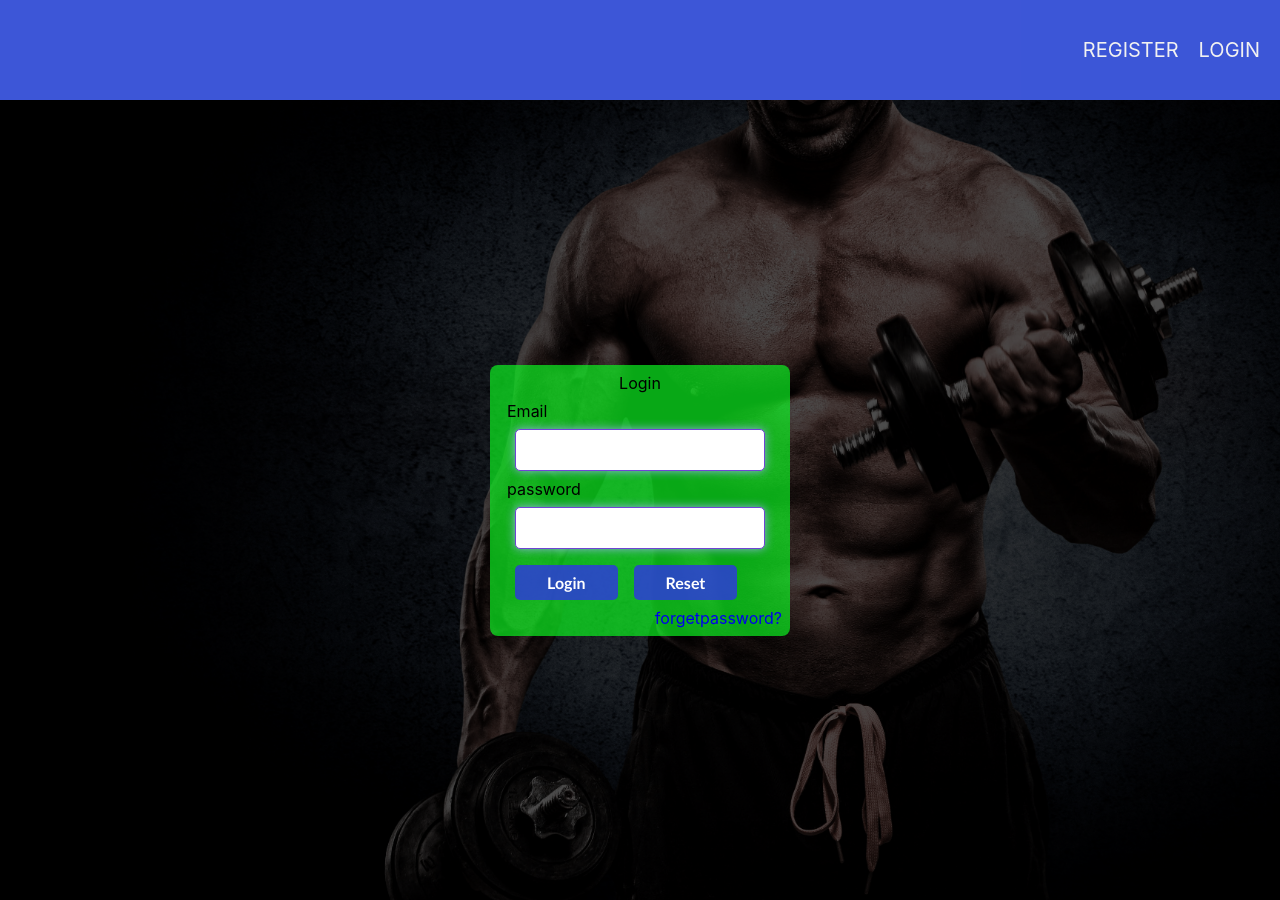
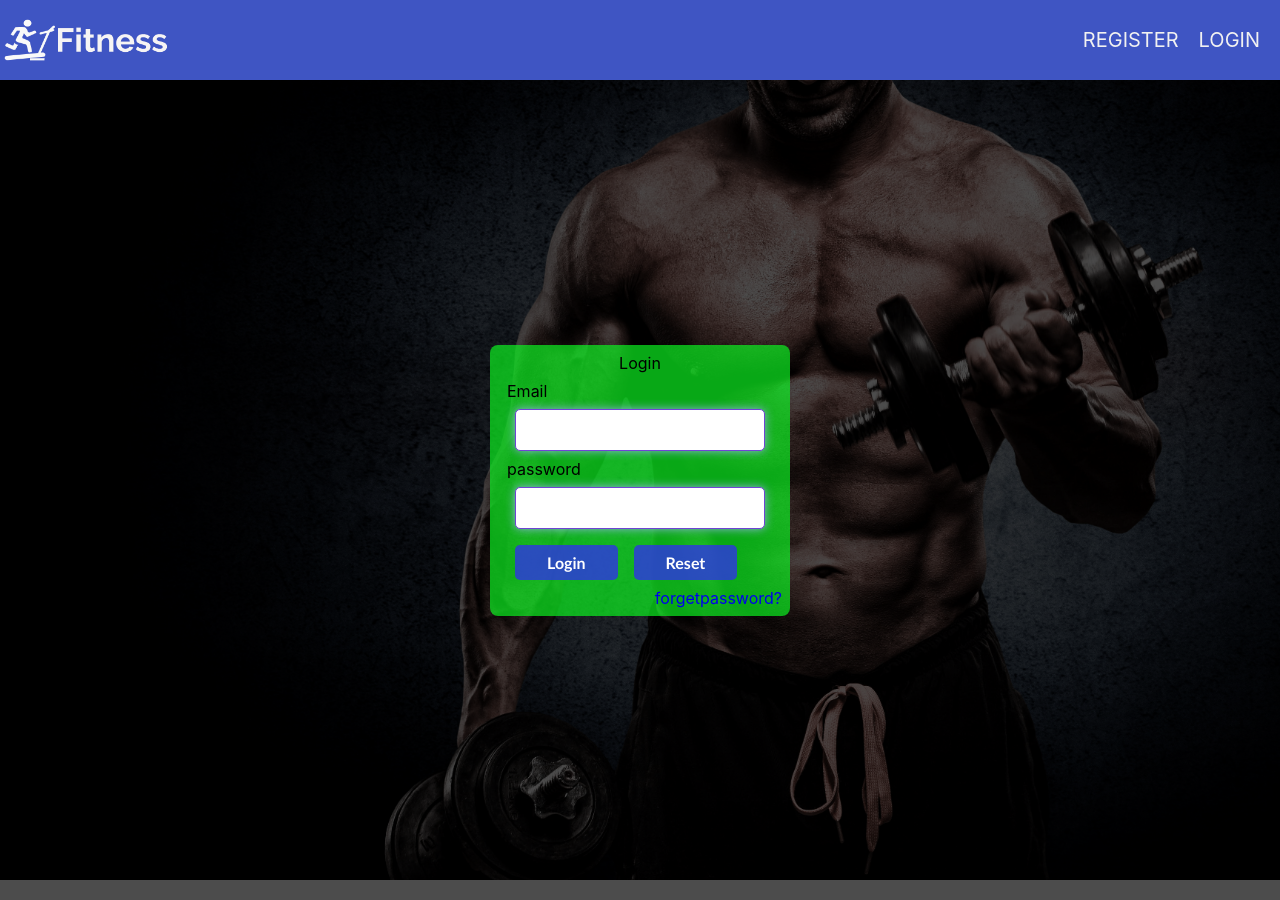
Before and after one commit to LAVAKUMAR-P/fitness_logger, a React (Create React App) app: page / in a window 1280 px wide. Built offline with nearby package versions, Linux system fonts and the light colour scheme.

Commit message:
logo added

```diff
--- a/src/components/Navbar.css
+++ b/src/components/Navbar.css
@@ -1,15 +1,19 @@
 nav {
     width: 100%;
-    height:100px;
+    height:80px;
     background:  hsla(230, 69%, 55%, 0.83);
     position: sticky;
     top: 0;
     margin-top: 0px;
+    display: flex;
+    justify-content: space-between;
+    align-items: center;
 }
-
+nav img{
+    height: 50px;
+}
 .list {
     list-style-type: none;
-    background:  hsla(230, 69%, 55%, 0.83);
     height: 100%;
     display: flex;
     justify-content: center;
@@ -45,12 +49,19 @@ a{
 
 
 @media screen and (max-width: 541px){
-    nav{
+    nav {
+        width: 100%;
         height:50px;
     }
+
     .list {
+        position: absolute;
+        width: 100vw;
+        height: 100vh;
+        background-color: hsla(230, 69%, 55%, 0.83);
         flex-direction: column;
         height: auto;
+        top:50px;
     }
     .items:nth-child(1){
         border-top: 1px solid rgba(255, 255, 255, 0.555);
--- a/src/components/Navbar.js
+++ b/src/components/Navbar.js
@@ -3,6 +3,7 @@ import './Navbar.css'
 import * as AiIcons from "react-icons/ai";
 import {NavbarData} from './Navbardata';
 import { Link } from 'react-router-dom';
+import Logo from "./images/Logofit.png"
 export default function Navbar() {
   const [toggleMenu, setToggleMenu] = useState(false)
   const [screenWidth, setScreenWidth] = useState(window.innerWidth)
@@ -28,6 +29,7 @@ export default function Navbar() {
 
   return (
     <nav>
+      <img src={Logo} alt="image"/>
       {(toggleMenu || screenWidth > 541) && (
       <ul className="list">
         {
--- a/src/components/Navbar_login.css
+++ b/src/components/Navbar_login.css
@@ -1,18 +1,89 @@
-.list2 {
+nav {
+    width: 100%;
+    height:80px;
+    background:  hsla(230, 69%, 55%, 0.83);
+    position: sticky;
+    top: 0;
+    margin-top: 0px;
+    display: flex;
+    justify-content: space-between;
+    align-items: center;
+}
+nav img{
+    height: 50px;
+}
+.list {
     list-style-type: none;
-    background:  hsla(230, 69%, 55%, 0.83);
     height: 100%;
     display: flex;
-    justify-content: end;
+    justify-content: center;
     align-items: center;
     position: relative;
 }
+.items {
+    margin-right: 20px;
+    font-size: 20px;
+    text-transform: uppercase;
+    color: #f1f1f1;
+    cursor: pointer;
+}
+
+.items:hover{
+    color: tomato;
+    text-decoration: none;
+}
+
+a{
+    text-decoration: none;
+}
+
+.btn {
+    display: none;
+    position: absolute;
+    right: 10px;
+    top: 5px;
+    padding: 5px;
+    color: #fff;
+    font-size: 3em;
+}
+
 
 @media screen and (max-width: 541px){
+    nav {
+        width: 100%;
+        height:50px;
+    }
 
-    .list2 {
+    .list {
+        position: absolute;
+        width: 100vw;
+        height: 100vh;
+        background-color: hsla(230, 69%, 55%, 0.83);
         flex-direction: column;
         height: auto;
+        top:50px;
+    }
+    .items:nth-child(1){
+        border-top: 1px solid rgba(255, 255, 255, 0.555);
+    }
+    .items {
+        width: 100%;
+        border-top: 1px solid rgba(255, 255, 255, 0.555);
+        text-align: center;
+        margin-right: 0px;
+        padding: 10px 0;
+    }
+    .btn {
+        display: block;
+        position: absolute;
+    right: 10px;
+    top: 5px;
+    padding: 5px;
+    color: #fff ;
+    font-size: 3em;
+    }
+    a{
+        text-decoration: none !important;
     }
 
 }
--- a/src/components/Navbar_login.js
+++ b/src/components/Navbar_login.js
@@ -1,9 +1,9 @@
 import React, {useState, useEffect} from 'react'
-import './Navbar.css'
 import './Navbar_login.css'
 import * as AiIcons from "react-icons/ai";
 import { Link } from 'react-router-dom';
 import { NavbarData_login } from './Navbardata_data';
+import Logo from "./images/Logofit.png";
 
 
 export default function Navbar_login() {
@@ -31,8 +31,9 @@ export default function Navbar_login() {
 
   return (
     <nav>
+        <img src={Logo} alt="image"/>
       {(toggleMenu || screenWidth > 541) && (
-      <ul className="list2">
+      <ul className="list">
         {
           NavbarData_login.map((data,index)=>{
             return(
--- a/src/components/Resetpassword.js
+++ b/src/components/Resetpassword.js
@@ -34,7 +34,7 @@ function Resetpassword(props) {
               validationSchema={validate}
               onSubmit={async (values) => {
                 try {
-                  let data = axios.post(`${env.api}/${props.match.params.userId}/${props.match.params.token}
+                  let data =await axios.post(`${env.api}/${props.match.params.userId}/${props.match.params.token}
                   `,{
                     password: values.password,
                   })
--- a/src/components/settings.js
+++ b/src/components/settings.js
@@ -1,6 +1,6 @@
 let getSettings = () => {
     return {
-        // api : "http://localhost:3001"
+        //api : "http://localhost:3001"
         api : "https://fitness-logger-one.herokuapp.com"
     }
 }
```
Also changed, not shown: src/components/images/Logofit.png (added).
